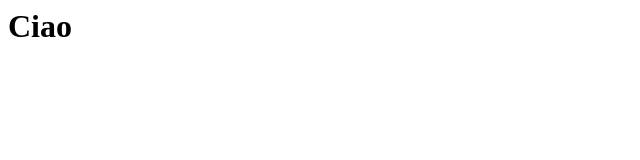
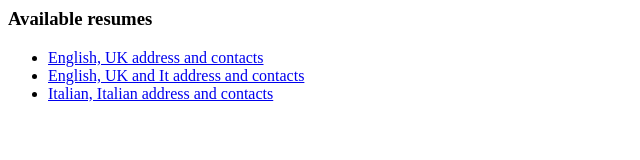
Before and after one commit to ignazio-ingenito/prova, a plain HTML site: page index.html in a window 1280 px wide. Shown: the whole page, without its empty margins (0-640 px from the left). Drawn offline with Linux system fonts and the light colour scheme.

Commit message:
2020-04-30

```diff
--- a/index.html
+++ b/index.html
@@ -1,5 +1,19 @@
 <html>
+<head>
+	<title>Ignazio Ingenito personal page</title>
+</head>
 <body>
-<h1>Ciao</h1>
+	<h3>Available resumes</h3>
+	<ul>
+		<li>
+			<a href="en-uk/ignazio-ingenito-en-uk.pdf">English, UK address and contacts</a>
+		</li>
+		<li>
+			<a href="en-uk-it/ignazio-ingenito-en-uk-it.pdf">English, UK and It address and contacts</a>
+		</li>
+		<li>
+			<a href="it/ignazio-ingenito-it.pdf">Italian, Italian address and contacts</a>
+		</li>
+	</ul>
 </body>
 </html>
```
Also changed, not shown: 6 other files.
